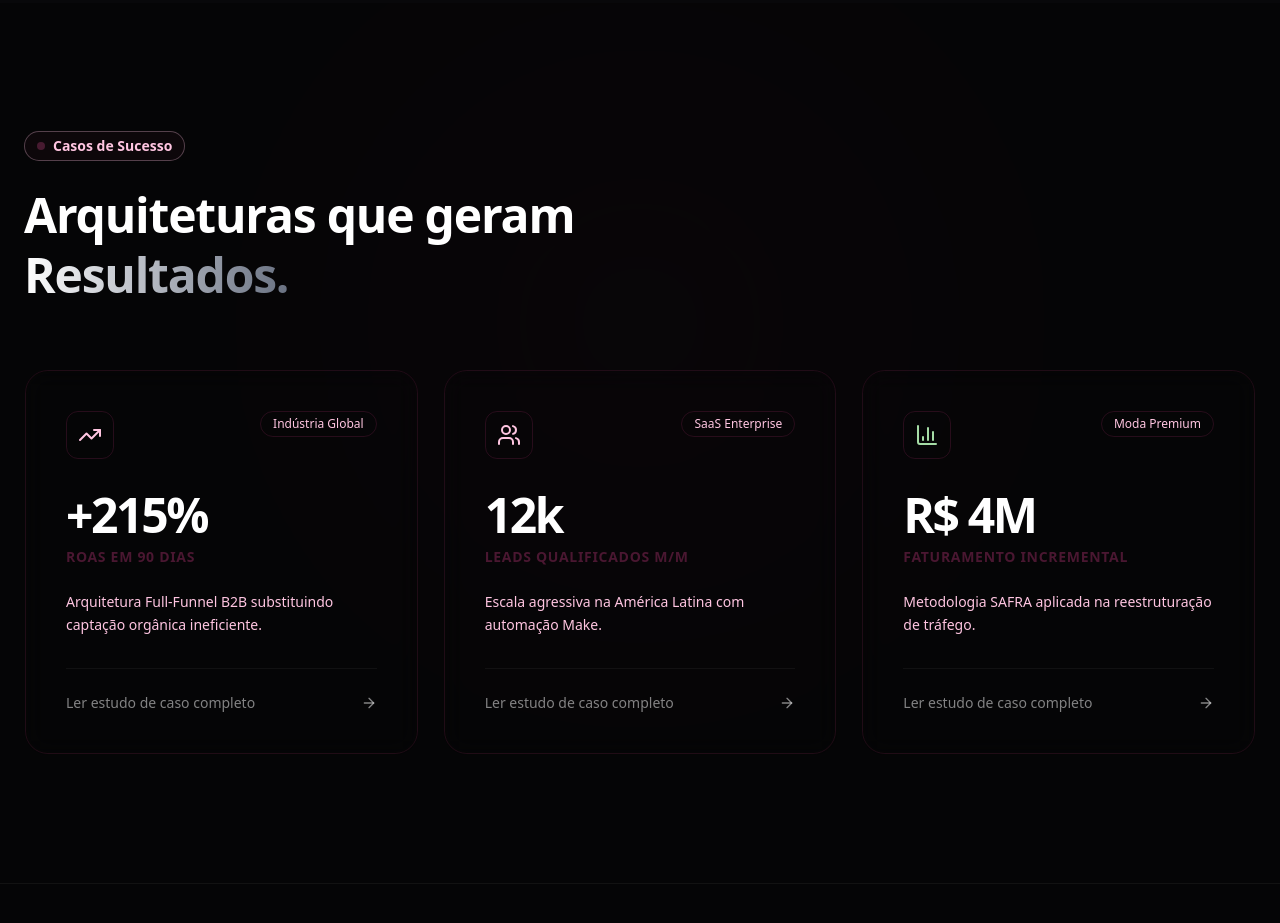
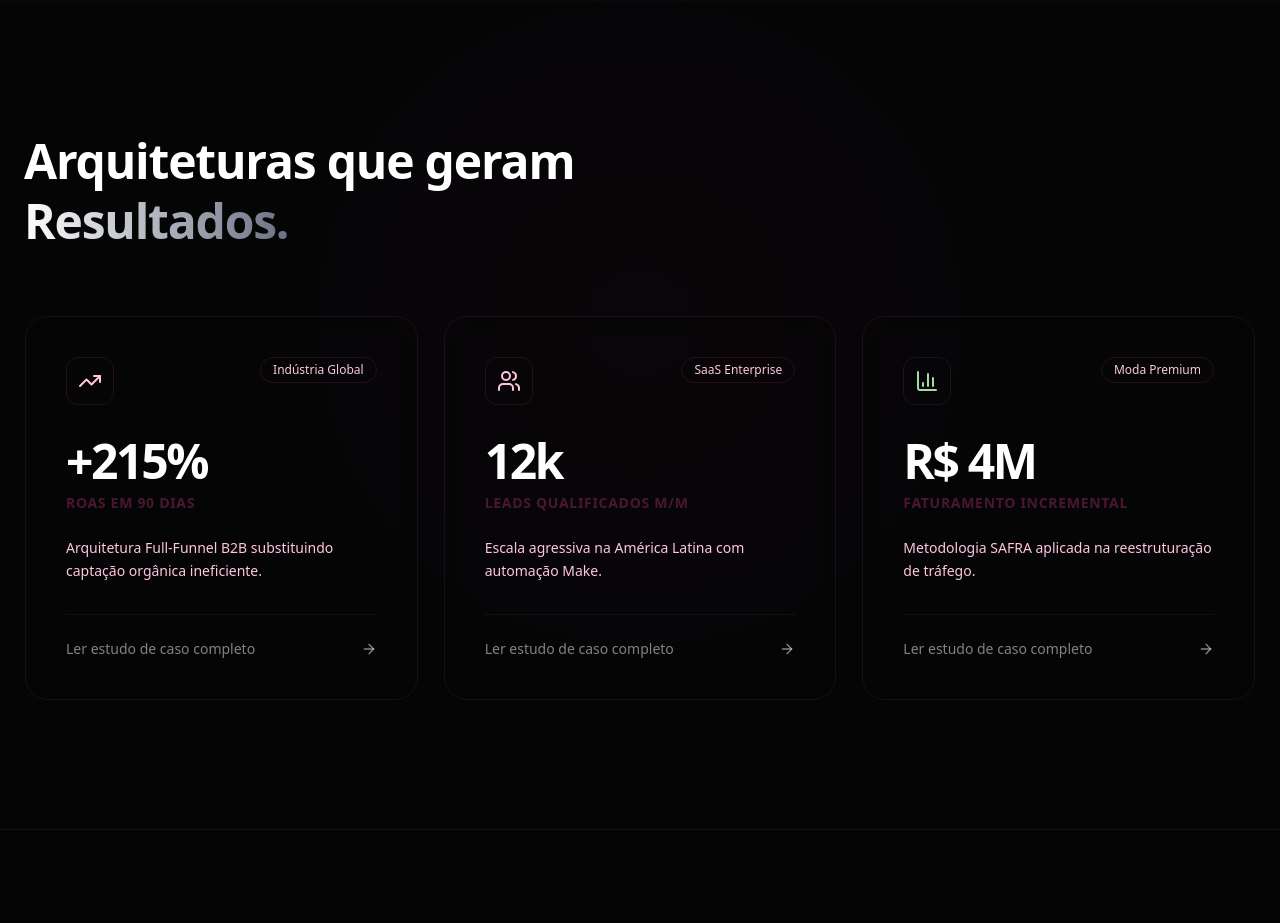
Before and after one commit to jooh44/site-vyrtech, a Next.js app: page / in a window 1280 px wide. Shown: the part 3380-4303 px from the top of the page. Built offline with nearby package versions, Linux system fonts and the light colour scheme.

Commit message:
style: remove 'Casos de Sucesso' badge from cases section

```diff
--- a/src/components/ui/CasesSection.tsx
+++ b/src/components/ui/CasesSection.tsx
@@ -68,10 +68,6 @@ export function CasesSection() {
             <div className="max-w-7xl mx-auto px-6 relative z-10" ref={containerRef}>
                 <div className="flex flex-col md:flex-row justify-between items-end gap-6 mb-16">
                     <div className="max-w-2xl">
-                        <div className="inline-flex items-center gap-2 px-3 py-1 rounded-full border border-vyr-wine-light/30 bg-vyr-wine-dark/20 text-vyr-wine-light text-sm font-semibold mb-6">
-                            <span className="w-2 h-2 rounded-full bg-vyr-wine animate-pulse"></span>
-                            Casos de Sucesso
-                        </div>
                         <h2 className="text-4xl md:text-5xl font-bold text-white tracking-tight leading-tight">
                             Arquiteturas que geram <span className="text-transparent bg-clip-text bg-gradient-to-r from-white to-gray-500">Resultados.</span>
                         </h2>
```
